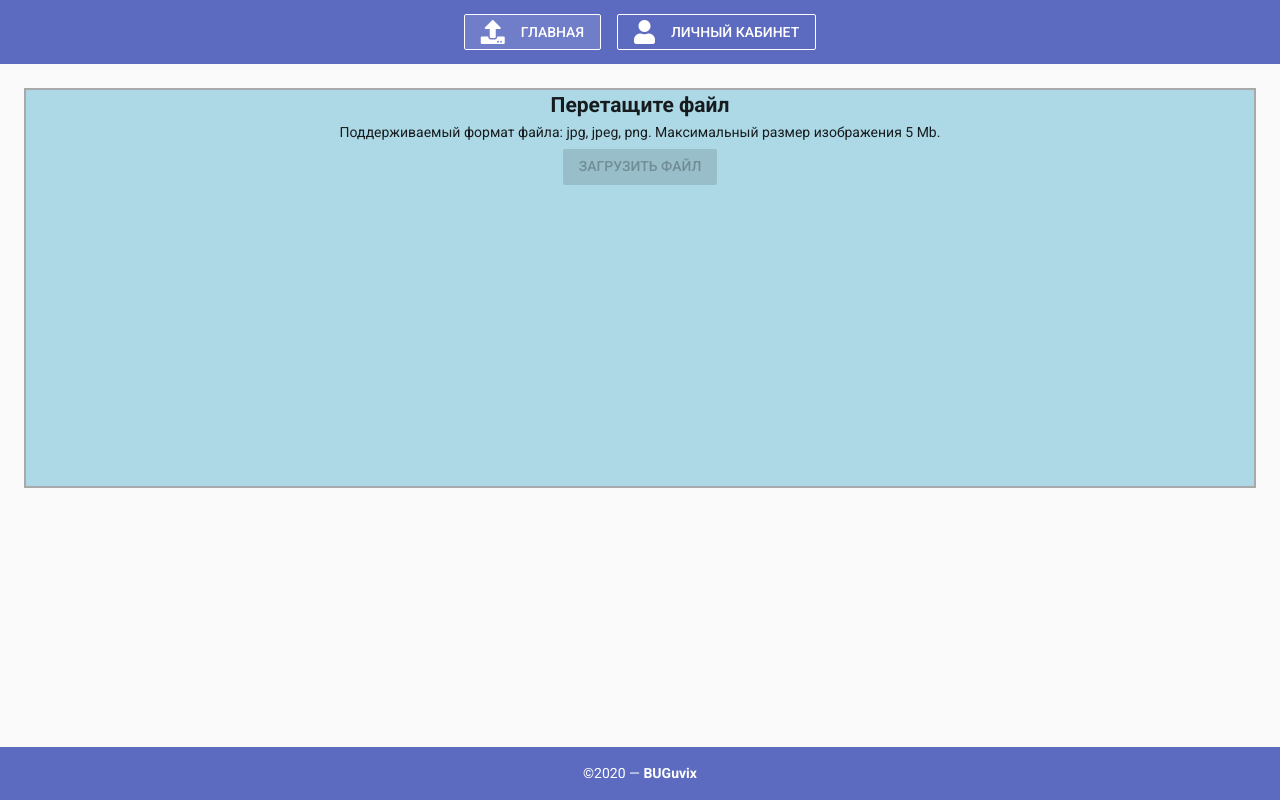
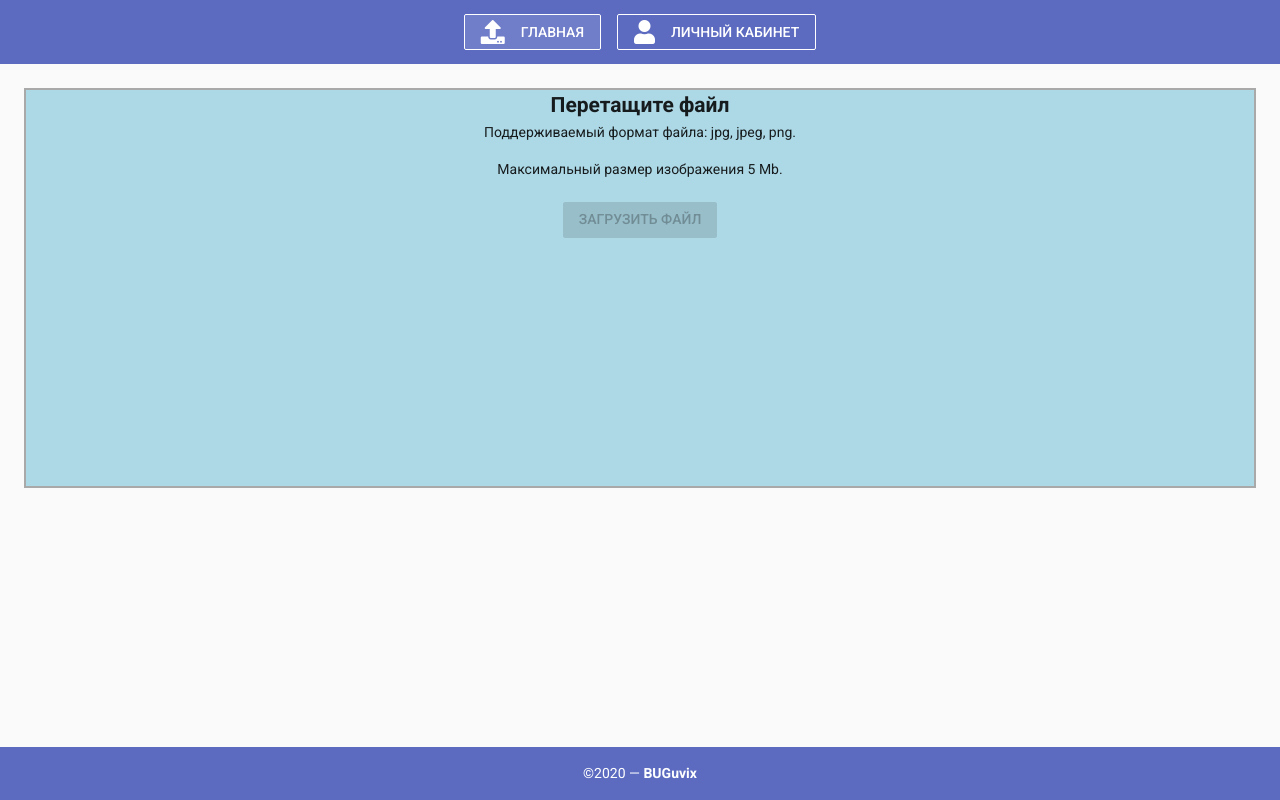
Before and after one commit to Hosttik/memHack, a Vue app in the folder frontend/: page / in a window 1280 px wide. Built offline with nearby package versions, Linux system fonts and the light colour scheme.

Commit message:
Loader v4

```diff
--- a/frontend/src/components/Load/Load.vue
+++ b/frontend/src/components/Load/Load.vue
@@ -2,8 +2,8 @@
     <div v-cloak @drop.prevent="addFile" @dragover.prevent class="dropArea">
         <h2>Перетащите файл</h2>
         <div>
-            Поддерживаемый формат файла: jpg, jpeg, png.
-            Максимальный размер изображения 5 Mb.
+            <p>Поддерживаемый формат файла: jpg, jpeg, png.</p>
+            <p>Максимальный размер изображения 5 Mb.</p>
         </div>
         <ul>
             <li v-for="file in files">
@@ -57,9 +57,14 @@
         formData.append('file', file);
         try {
           const res = await apiHost.post('/upload-file', formData);
-          console.log(res);
+          if (res.is_success) {
+              // вывести сообщение об успехе
+              this.$router.push({ path: 'filters' })
+          } else {
+              // вывести ошибку
+          }
         } catch (e) {
-          console.log(e);
+            // вывести ошибку нашу на фронте "Ошибка загрузки файла"
         }
       },
     }
```
